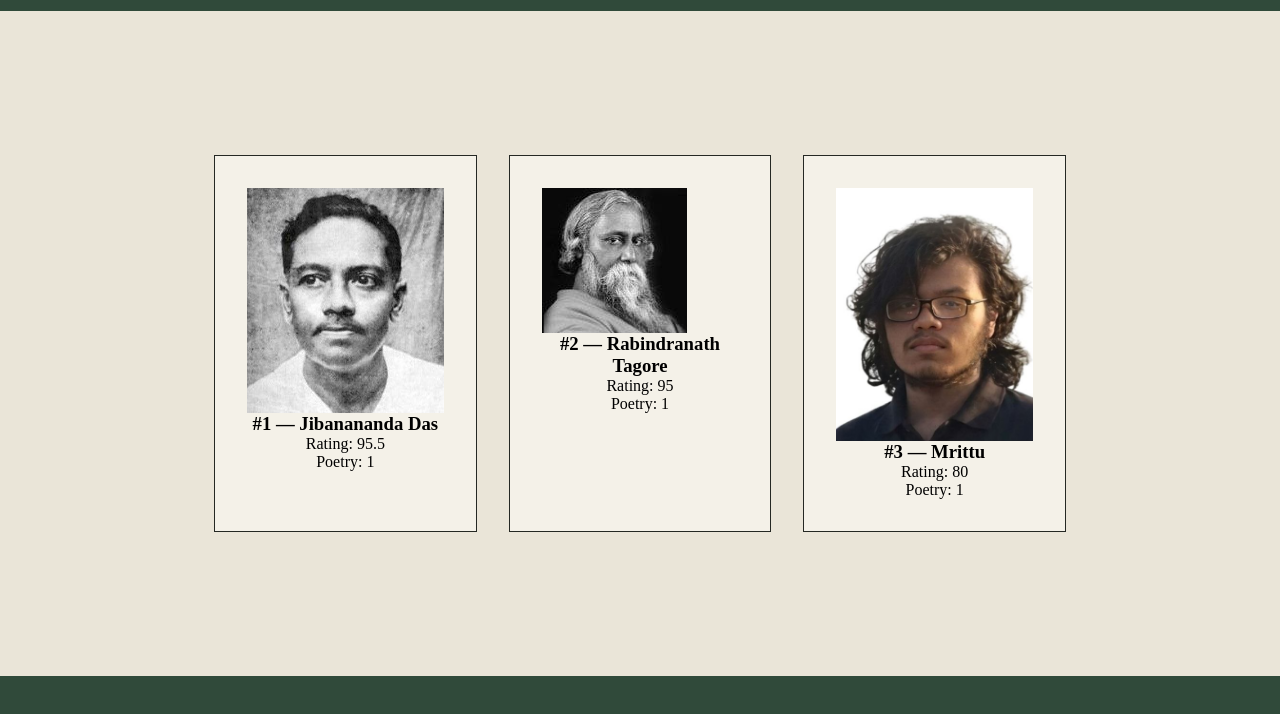
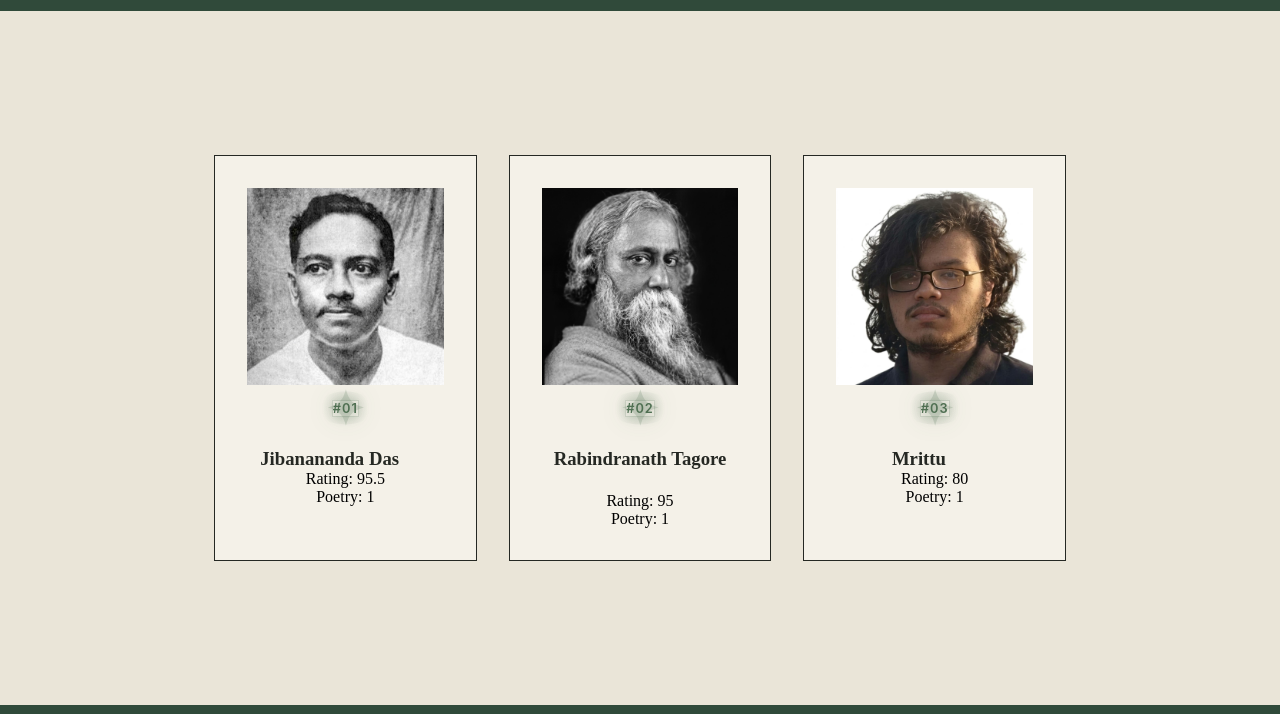
Before and after one commit to dps369369/DPSRY, a website: page pages/poets.html in a window 1280 px wide. Shown: the part 86-800 px from the top of the page. Drawn offline with nearby package versions, Linux system fonts and the light colour scheme.

Commit message:
add poet profile card to home

```diff
--- a/css/poet.css
+++ b/css/poet.css
@@ -16,6 +16,7 @@
 
 }
 
+
 .poet-card {
 
     padding: 2rem;
@@ -28,124 +29,13 @@
 
 }
 
+
 .poet-card:hover {
 
     transform: translateY(-6px);
 
 }
 
-
-/* ========================================
-   POET DETAIL
-======================================== */
-
-main {
-
-    max-width: 1000px;
-
-    margin: 0 auto;
-
-    padding: 6rem 1.5rem;
-
-}
-
-#poet-name {
-
-    font-size: 4rem;
-
-    margin-bottom: 1rem;
-
-}
-
-#poet-rank,
-#poet-rating,
-#poet-poetry-count {
-
-    margin-bottom: 0.5rem;
-
-}
-
-#poet-introduction {
-
-    max-width: 650px;
-
-    margin-top: 2rem;
-
-    line-height: 1.7;
-
-}
-
-main h2 {
-
-    margin-top: 6rem;
-
-    margin-bottom: 2rem;
-
-    font-size: 2rem;
-
-}
-
-#poet-poetry-list {
-
-    display: flex;
-
-    flex-direction: column;
-
-    gap: 1rem;
-
-}
-
-.poetry-card {
-
-    padding: 1.5rem;
-
-    border: 1px solid #252823;
-
-    transition: 250ms ease;
-
-}
-
-.poetry-card:hover {
-
-    transform: translateX(6px);
-
-}
-
-/* ========================================
-   POET PHOTO
-======================================== */
-
-#poet-photo {
-
-    width: 220px;
-
-    height: 220px;
-
-    object-fit: cover;
-
-    border-radius: 50%;
-
-    display: block;
-
-    margin: 0 auto 2rem;
-
-}
-
-/* ========================================
-   POET DETAIL — PROFILE
-======================================== */
-
-main {
-
-    max-width: 900px;
-
-    margin: 0 auto;
-
-    padding: 6rem 1.5rem;
-
-    text-align: center;
-
-}
 
 /* ========================================
    POET DETAIL — PROFILE
@@ -190,6 +80,8 @@ main {
 ======================================== */
 
 #poet-name {
+
+    font-size: 4rem;
 
     margin-bottom: 3rem;
 
@@ -241,7 +133,9 @@ main {
 }
 
 
-/* LABEL */
+/* ========================================
+   DATA LABEL
+======================================== */
 
 .poet-data-label {
 
@@ -256,7 +150,9 @@ main {
 }
 
 
-/* VALUE */
+/* ========================================
+   DATA VALUE
+======================================== */
 
 #poet-birth,
 #poet-death,
@@ -401,3 +297,159 @@ main h2 {
     font-size: 0.9rem;
 
 }
+
+
+/* ========================================
+   POET NAME — HOVER
+======================================== */
+
+.poet-card h3 a {
+
+    position: relative;
+
+    display: inline-block;
+
+    color: #252823;
+
+    text-decoration: none;
+
+    transition:
+        color 0.3s ease,
+        transform 0.3s ease;
+
+}
+
+
+/* ========================================
+   GREEN + TEXT LIFT
+======================================== */
+
+.poet-card h3 a:hover {
+
+    color: #4F6F52;
+
+    transform: translateY(-2px);
+
+}
+
+
+/* ========================================
+   ARROW
+======================================== */
+
+.poet-card h3 a::after {
+
+    content: "→";
+
+    display: inline-block;
+
+    margin-left: 0.5rem;
+
+    opacity: 0;
+
+    transform: translateX(-6px);
+
+    transition:
+        opacity 0.3s ease,
+        transform 0.3s ease;
+
+}
+
+
+.poet-card h3 a:hover::after {
+
+    opacity: 1;
+
+    transform: translateX(0);
+
+}
+
+/* ========================================
+   POET RANK
+======================================== */
+
+.poet-rank {
+
+    display: inline-block;
+
+    position: relative;
+
+    font-family: "Inter", sans-serif;
+
+    font-size: 0.8rem;
+
+    font-weight: 600;
+
+    letter-spacing: 0.08em;
+
+    color: #4F6F52;
+
+    margin-top: 1rem;
+
+    margin-bottom: 2rem;
+
+    z-index: 1;
+
+}
+
+
+/* ========================================
+   POET RANK — SOLAR GLOW
+======================================== */
+
+.poet-rank::before {
+
+    content: "";
+
+    position: absolute;
+
+    top: 50%;
+    left: 50%;
+
+    width: 220%;
+    height: 220%;
+
+    transform: translate(-50%, -50%);
+
+    border-radius: 50%;
+
+    background: radial-gradient(
+        circle,
+        rgba(79, 111, 82, 0.25) 0%,
+        rgba(79, 111, 82, 0.12) 35%,
+        rgba(79, 111, 82, 0) 70%
+    );
+
+    z-index: -1;
+
+    pointer-events: none;
+
+}
+
+
+/* ========================================
+   POET RANK — SOLAR RAYS
+======================================== */
+
+.poet-rank::after {
+
+    content: "✦";
+
+    position: absolute;
+
+    top: 50%;
+    left: 50%;
+
+    transform: translate(-50%, -50%);
+
+    color: #4F6F52;
+
+    font-size: 3rem;
+
+    opacity: 0.18;
+
+    z-index: -1;
+
+    pointer-events: none;
+
+}
--- a/data/poets.json
+++ b/data/poets.json
@@ -3,7 +3,7 @@
     {
       "id": "poet-001",
       "name": "Rabindranath Tagore",
-      "photo": "robin.jpg",
+      "photo": "./robindro.jpg",
       "birth": "May 7, 1861",
       "death": "August 7, 1941",
       "introduction": ""
@@ -11,7 +11,7 @@
     {
       "id": "poet-003",
       "name": "Jibanananda Das",
-      "photo": "./jibon.jpg",
+      "photo": "./jibanando.jpg",
       "birth": "February 17, 1899",
       "death": "October 22, 1954",
       "introduction": ""
@@ -19,7 +19,7 @@
     {
       "id": "poet-369",
       "name": "Mrittu",
-      "photo": "./dps.jpg",
+      "photo": "./mrittu.jpg",
       "birth": "July 4, 2007",
       "death": null,
       "introduction": ""
--- /dev/null
+++ b/js/animation.js
@@ -0,0 +1,132 @@
+// ========================================
+// POET RANK — BIG ENTRANCE ANIMATION
+// ========================================
+
+// Animate all Poet rank numbers
+function animatePoetRanks() {
+
+    gsap.fromTo(
+        ".poet-rank",
+
+        // ----------------------------------------
+        // STARTING STATE
+        // ----------------------------------------
+        {
+            // Start lower
+            y: 60,
+
+            // Start invisible
+            opacity: 0,
+
+            // Start smaller
+            scale: 0.3,
+
+            // Start slightly rotated
+            rotation: -25,
+
+            // Start with a strong glow
+            filter: "blur(8px)",
+
+            // Start with a very large shadow
+            boxShadow: `
+                0 0 10px rgba(79, 111, 82, 0.5),
+                0 0 30px rgba(79, 111, 82, 0.4),
+                0 0 60px rgba(79, 111, 82, 0.3)
+            `
+        },
+
+        // ----------------------------------------
+        // FINAL STATE
+        // ----------------------------------------
+        {
+            // Return to normal position
+            y: 0,
+
+            // Become visible
+            opacity: 1,
+
+            // Return to normal size
+            scale: 1,
+
+            // Return to normal rotation
+            rotation: 0,
+
+            // Remove blur
+            filter: "blur(0px)",
+
+            // Normal glow
+            boxShadow: `
+                0 0 5px rgba(79, 111, 82, 0.2),
+                0 0 15px rgba(79, 111, 82, 0.15)
+            `,
+
+            // Animation duration
+            duration: 1.4,
+
+            // Strong entrance easing
+            ease: "back.out(1.7)",
+
+            // Animate each rank separately
+            stagger: 0.25
+        }
+    );
+
+}
+
+// ========================================
+// POET CARD ANIMATION
+// ========================================
+
+// Animate all Poet cards when the page loads
+function animatePoetCards() {
+
+    gsap.fromTo(
+        ".poet-card",
+
+        // Starting state
+        {
+            opacity: 0
+        },
+
+        // Final state
+        {
+            opacity: 1,
+            duration: 0.8,
+            ease: "power2.out",
+            stagger: 0.15
+        }
+    );
+
+}
+
+// ========================================
+// POET RANK — SOLAR ANIMATION
+// ========================================
+
+// Animate the solar glow of every Poet rank
+function animatePoetRankSolar() {
+
+    gsap.to(".poet-rank", {
+
+        // Stronger visible glow
+        boxShadow: `
+            0 0 0 1px rgba(79, 111, 82, 0.12),
+            0 0 12px rgba(79, 111, 82, 0.20),
+            0 0 28px rgba(79, 111, 82, 0.18)
+        `,
+
+        // Slow breathing
+        duration: 2,
+
+        // Natural breathing movement
+        ease: "sine.inOut",
+
+        // Keep breathing forever
+        repeat: -1,
+
+        // Return to original state
+        yoyo: true
+
+    });
+
+}
--- a/js/poet.js
+++ b/js/poet.js
@@ -20,21 +20,30 @@ function renderPoets(poets) {
         poetsList.innerHTML += `
             <article class="poet-card">
 
+                <!-- Poet Photo -->
                 <img
                     src="../assets/poets/${poet.photo}"
                     alt="${poet.name}"
                 >
 
+                <!-- Poet Rank -->
+                <span class="poet-rank">
+                    #${String(poet.rank).padStart(2, "0")}
+                </span>
+
+                <!-- Poet Name -->
                 <h3>
                     <a href="./poet-detail.html?id=${poet.id}">
-                        #${poet.rank} — ${poet.name}
+                        ${poet.name}
                     </a>
                 </h3>
 
+                <!-- Poet Rating -->
                 <p>
                     Rating: ${poet.averageRating}
                 </p>
 
+                <!-- Poetry Count -->
                 <p>
                     Poetry: ${poet.poetryCount}
                 </p>
--- a/pages/poets.html
+++ b/pages/poets.html
@@ -6,14 +6,10 @@
     <meta name="viewport" content="width=device-width, initial-scale=1.0">
 
     <title>Poets | DPSRY</title>
-<link rel="stylesheet" href="../css/reset.css">
-<link rel="stylesheet" href="../css/variables.css">
-<link rel="stylesheet" href="../css/typography.css">
-<link rel="stylesheet" href="../css/layout.css">
-<link rel="stylesheet" href="../css/components.css">
-<link rel="stylesheet" href="../css/pages.css">
-<link rel="stylesheet" href="../css/responsive.css">
-<link rel="stylesheet" href="../css/poet.css">
+    <link rel="stylesheet" href="../css/reset.css">
+    <link rel="stylesheet" href="../css/layout.css">
+    <link rel="stylesheet" href="../css/components.css">
+    <link rel="stylesheet" href="../css/poet.css">
 </head>
 
 <body>
@@ -130,19 +126,20 @@
     <!-- ========================================
          LOAD DPSRY DATA
     ======================================== -->
-
     <script src="../js/data.js"></script>
 
-    <!-- Load DPSRY ranking functions -->
     <script src="../js/ranking.js"></script>
 
-    <!-- Load Poet rendering functions -->
     <script src="../js/poet.js"></script>
 
+    <!-- Load GSAP -->
+    <script src="../node_modules/gsap/dist/gsap.min.js"></script>
+
+    <!-- Load DPSRY animations -->
+    <script src="../js/animation.js"></script>
 
     <script>
 
-        // Wait until DPSRY data has loaded
         loadDPSRYData().then(() => {
 
             // Calculate Poet statistics
@@ -151,12 +148,10 @@
                 DPSRY_DATA.poetry
             );
 
-
             // Rank all Poets
             const rankedPoets = getRankedPoets(
                 poetStatistics
             );
-
 
             // Check the ranked Poets
             console.log(
@@ -164,9 +159,13 @@
                 rankedPoets
             );
 
-
             // Display the ranked Poets
             renderPoets(rankedPoets);
+
+            // Animate the Poet rank badges
+            animatePoetRanks();
+            animatePoetCards();
+            animatePoetRankSolar();
 
         });
 
```
Also changed, not shown: package.json (added, +24 -0 lines), assets/poets/dps.jpg (deleted), assets/poets/jibanando.jpg (added), assets/poets/jibon.jpg (deleted), assets/poets/kazi.jpg (deleted), assets/poets/mrittu.jpg (added), assets/poets/nuzrul.jpg (added), assets/poets/pitibi.jpg (deleted), assets/poets/robin.jpg (deleted), assets/poets/robindro.jpg (added), 1 other file.
